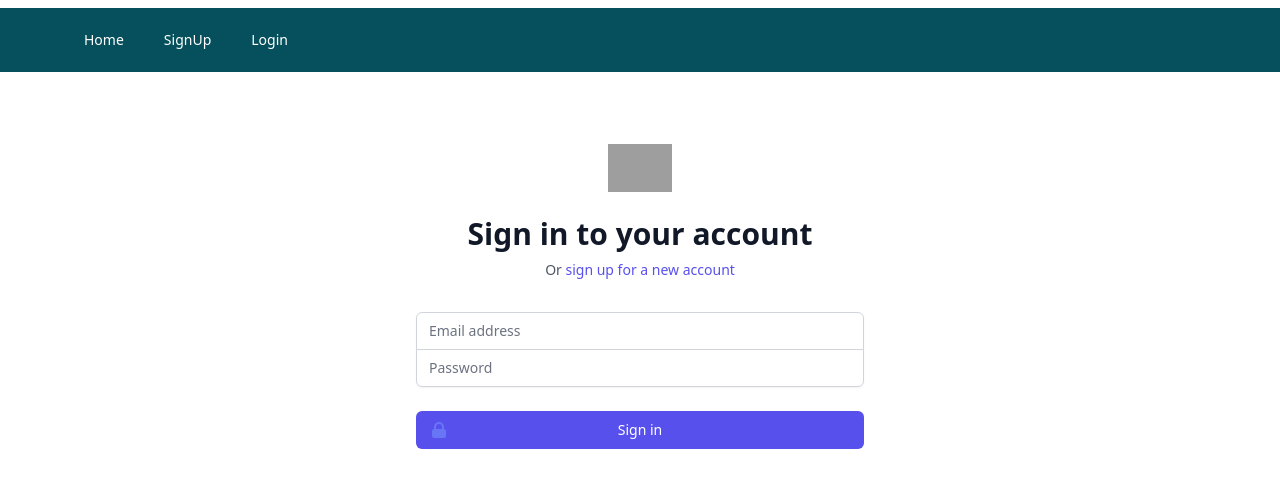
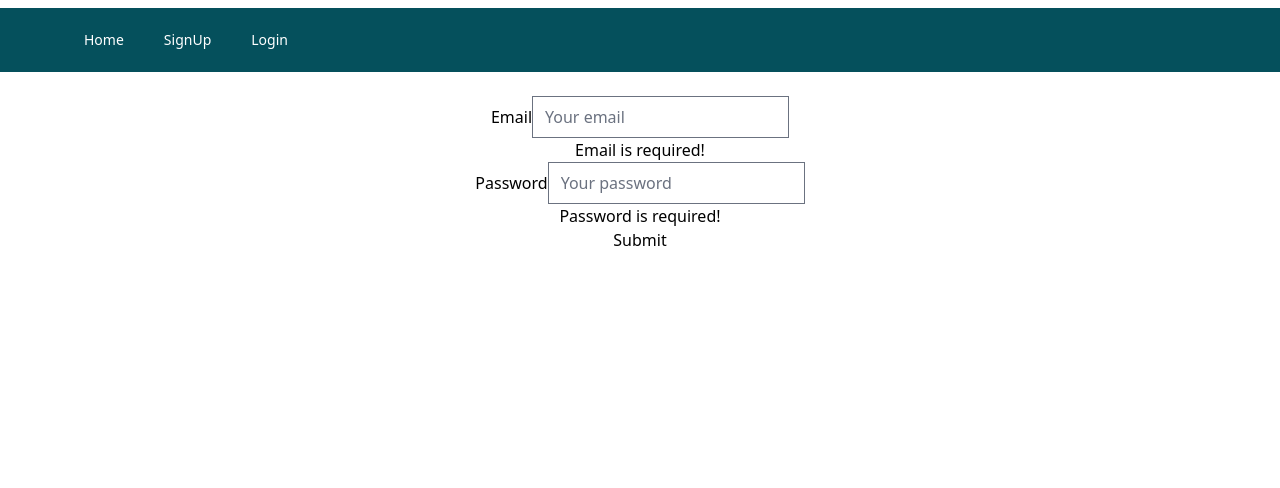
Before and after one commit to ravnishgupta/get-a-job, a React (Create React App) app in the folder client/: page /login in a window 1280 px wide. Shown: the top 488 px of the page. Built offline with nearby package versions, Linux system fonts and the light colour scheme; grey boxes are pictures that could not be loaded.

Commit message:
fix add user

```diff
--- a/client/src/App.js
+++ b/client/src/App.js
@@ -7,14 +7,26 @@ import { ApolloProvider, ApolloClient, InMemoryCache, createHttpLink } from '@ap
 
 import Login from './pages/Login';
 import Signup from './pages/Signup';
+import { setContext } from '@apollo/client/link/context';
 
 const httpLink = createHttpLink({
   uri: '/graphql',
 });
 
+// Setup authorization header for all calls to server.
+const authLink = setContext((_, { headers }) => {
+  const token = localStorage.getItem('id_token');
+  return {
+    headers: {
+      ...headers,
+      authorization: token ? `Bearer ${token}` : '',
+    },
+  };
+});
+
 
 const client = new ApolloClient({
-  link: httpLink,
+  link: authLink.concat(httpLink),
   cache: new InMemoryCache(),
 });
 
--- a/client/src/pages/Login.js
+++ b/client/src/pages/Login.js
@@ -1,107 +1,103 @@
-import React, { useState } from 'react';
+// Login page
+import React, { useState, useEffect } from 'react';
+import { Form, Button, Alert } from 'react-bootstrap';
+
+// Import useMutation hook and LOGIN_USER mutation.
+// This will be used to connect to the graphQl API running on server.
 import { useMutation } from '@apollo/client';
 import { LOGIN_USER } from '../utils/mutations';
-import { Alert } from 'react-bootstrap';
 import Auth from '../utils/auth';
 
-const Login = () => {
+const LoginForm = () => {
+
+  // Use the form state to reset the credentials on the page.
   const [userFormData, setUserFormData] = useState({ email: '', password: '' });
-  const [login, { error }] = useMutation(LOGIN_USER);
   const [validated] = useState(false);
   const [showAlert, setShowAlert] = useState(false);
+
+  // Create login function using the mutation
+  const [login] = useMutation(LOGIN_USER);
+
   const handleInputChange = (event) => {
     const { name, value } = event.target;
     setUserFormData({ ...userFormData, [name]: value });
+
   };
+
+  useEffect(() => console.log(userFormData), [userFormData]);
+
   const handleFormSubmit = async (event) => {
     event.preventDefault();
+
     // check if form has everything (as per react-bootstrap docs)
     const form = event.currentTarget;
     if (form.checkValidity() === false) {
       event.preventDefault();
       event.stopPropagation();
     }
+
     try {
+
+      // Call login graphql API by passing the credential users provided on the form.
       const { data } = await login({
-        variables: { ...userFormData },
-      });
+        variables: { ...userFormData}
+      })
+
+      // Set token in storage for further calls.
       Auth.login(data.login.token);
-
     } catch (err) {
       console.error(err);
       setShowAlert(true);
     }
+
+    // Reset form.
     setUserFormData({
-      username: '',
       email: '',
       password: '',
     });
   };
 
-
   return (
-    <main>
-    <div className="flex-row justify-space-between">
-      <div className="min-h-full flex items-center justify-center py-12 px-4 sm:px-6 lg:px-8">
-    <div className="max-w-md w-full space-y-8">
-        <div>
-        <img className="mx-auto h-12 w-auto" src="https://tailwindui.com/img/logos/workflow-mark-indigo-600.svg" alt="Workflow"/>
-        <h2 className="mt-6 text-center text-3xl font-extrabold text-gray-900">Sign in to your account</h2>
-        <p className="mt-2 text-center text-sm text-gray-600">
-            Or
-            <a href="/signup" className="font-medium text-indigo-600 hover:text-indigo-500"> sign up for a new account </a>
-        </p>
-    </div>
-    <form className="login-form mt-8 space-y-6" noValidate validated={validated} onSubmit={handleFormSubmit} >
+    <>
+      <Form noValidate validated={validated} onSubmit={handleFormSubmit}>
+        {/* Alert user if login fails */}
         <Alert dismissible onClose={() => setShowAlert(false)} show={showAlert} variant='danger'>
           Something went wrong with your login credentials!
         </Alert>
-      <input type="hidden" name="remember" value="true"/>
-      <div className="rounded-md shadow-sm -space-y-px">
-        <div>
-          <label htmlFor="email-address" className="sr-only">Email address</label>
-          <input id="email-address"
-                name="email"
-                type="email"
-                autoComplete="email"
+        <Form.Group>
+          <Form.Label htmlFor='email'>Email</Form.Label>
+          <Form.Control
+            type='text'
+            placeholder='Your email'
+            name='email'
             onChange={handleInputChange}
             value={userFormData.email}
             required
-                className="appearance-none rounded-none relative block w-full px-3 py-2 border border-gray-300 placeholder-gray-500 text-gray-900 rounded-t-md focus:outline-none focus:ring-indigo-500 focus:border-indigo-500 focus:z-10 sm:text-sm"
-                placeholder="Email address"/>
-        </div>
-        <div>
-          <label htmlFor="password" className="sr-only">Password</label>
-          <input id="password"
-                 name="password"
-                 type="password"
+          />
+          <Form.Control.Feedback type='invalid'>Email is required!</Form.Control.Feedback>
+        </Form.Group>
+
+        <Form.Group>
+          <Form.Label htmlFor='password'>Password</Form.Label>
+          <Form.Control
+            type='password'
+            placeholder='Your password'
+            name='password'
             onChange={handleInputChange}
             value={userFormData.password}
-                 autoComplete="current-password"
             required
-                 className="appearance-none rounded-none relative block w-full px-3 py-2 border border-gray-300 placeholder-gray-500 text-gray-900 rounded-b-md focus:outline-none focus:ring-indigo-500 focus:border-indigo-500 focus:z-10 sm:text-sm"
-                 placeholder="Password"/>
-        </div>
-      </div>
-      <div>
-        <button type="submit"
+          />
+          <Form.Control.Feedback type='invalid'>Password is required!</Form.Control.Feedback>
+        </Form.Group>
+        <Button
           disabled={!(userFormData.email && userFormData.password)}
-               className="group relative w-full flex justify-center py-2 px-4 border border-transparent text-sm font-medium rounded-md text-white bg-indigo-600 hover:bg-indigo-700 focus:outline-none focus:ring-2 focus:ring-offset-2 focus:ring-indigo-500">
-          <span className="absolute left-0 inset-y-0 flex items-center pl-3">
-            <svg className="h-5 w-5 text-indigo-500 group-hover:text-indigo-400" xmlns="http://www.w3.org/2000/svg" viewBox="0 0 20 20" fill="currentColor" aria-hidden="true">
-              <path fillRule="evenodd" d="M5 9V7a5 5 0 0110 0v2a2 2 0 012 2v5a2 2 0 01-2 2H5a2 2 0 01-2-2v-5a2 2 0 012-2zm8-2v2H7V7a3 3 0 016 0z" clipRule="evenodd" />
-            </svg>
-          </span>
-          Sign in
-        </button>
-      </div>
-    </form>
-  </div>
-</div>
-
-</div>
-</main>
+          type='submit'
+          variant='success'>
+          Submit
+        </Button>
+      </Form>
+    </>
   );
 };
 
-export default Login;
+export default LoginForm;
--- a/client/src/pages/c.js
+++ b/client/src/pages/c.js
@@ -10,6 +10,8 @@ const Login = () => {
   const [login, { error }] = useMutation(LOGIN_USER);
   const [validated] = useState(false);
   const [showAlert, setShowAlert] = useState(false);
+
+
   const handleInputChange = (event) => {
     const { name, value } = event.target;
     setUserFormData({ ...userFormData, [name]: value });
--- /dev/null
+++ b/client/src/utils/localStorage.js
@@ -0,0 +1,34 @@
+
+// From local storage get the list of saved books.
+export const getSavedBookIds = () => {
+    const savedBookIds = localStorage.getItem('saved_books')
+      ? JSON.parse(localStorage.getItem('saved_books'))
+      : [];
+
+    return savedBookIds;
+  };
+
+  // Set list of saved books in local storage.
+  export const saveBookIds = (bookIdArr) => {
+    if (bookIdArr.length) {
+      localStorage.setItem('saved_books', JSON.stringify(bookIdArr));
+    } else {
+      localStorage.removeItem('saved_books');
+    }
+  };
+
+  // Remove a book from storage.
+  export const removeBookId = (bookId) => {
+    const savedBookIds = localStorage.getItem('saved_books')
+      ? JSON.parse(localStorage.getItem('saved_books'))
+      : null;
+
+    if (!savedBookIds) {
+      return false;
+    }
+
+    const updatedSavedBookIds = savedBookIds?.filter((savedBookId) => savedBookId !== bookId);
+    localStorage.setItem('saved_books', JSON.stringify(updatedSavedBookIds));
+
+    return true;
+  };
```
Also changed, not shown: client/src/utils/mutations.js (+5 -2 lines), 2 other files (tests, documents, lock files or other folders). Lines whose indentation alone changed are shown as unchanged.
